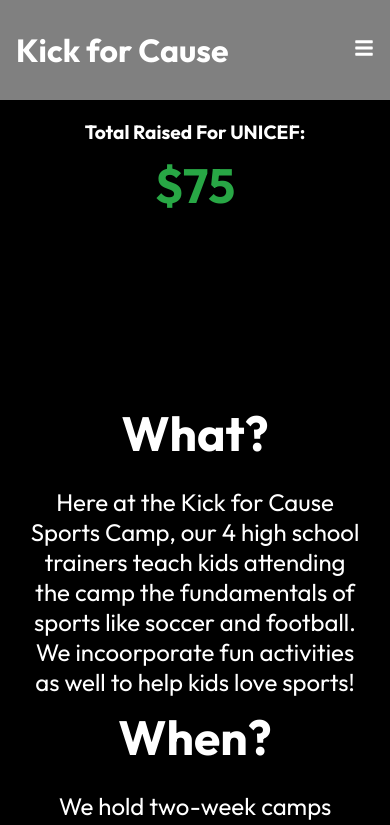
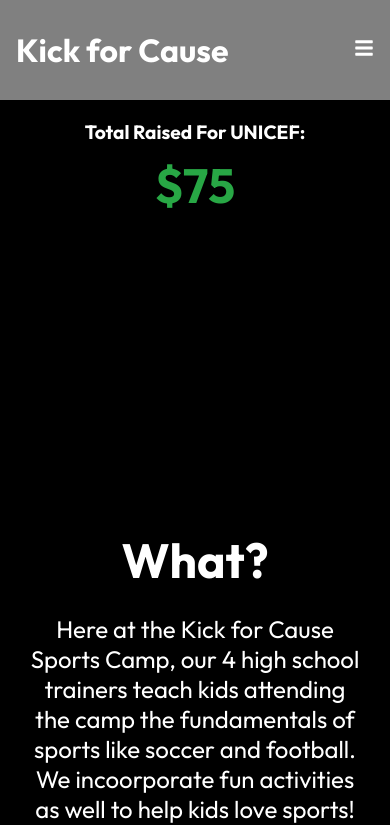
Before and after one commit to rayirthdasgupta/kick-for-cause, a React (Create React App) app: page / in a window 390 px wide. Shown: the top 825 px of the page. Built offline with nearby package versions, Linux system fonts and the light colour scheme.

Commit message:
formatted counter
formatted counter

```diff
--- a/src/components/HeroImgStyles.css
+++ b/src/components/HeroImgStyles.css
@@ -56,7 +56,7 @@
 
 @media screen and (max-width: 670px) {
     .hero .content {
-        top: 115%;
+        top: 130%;
 
     }
 
```
